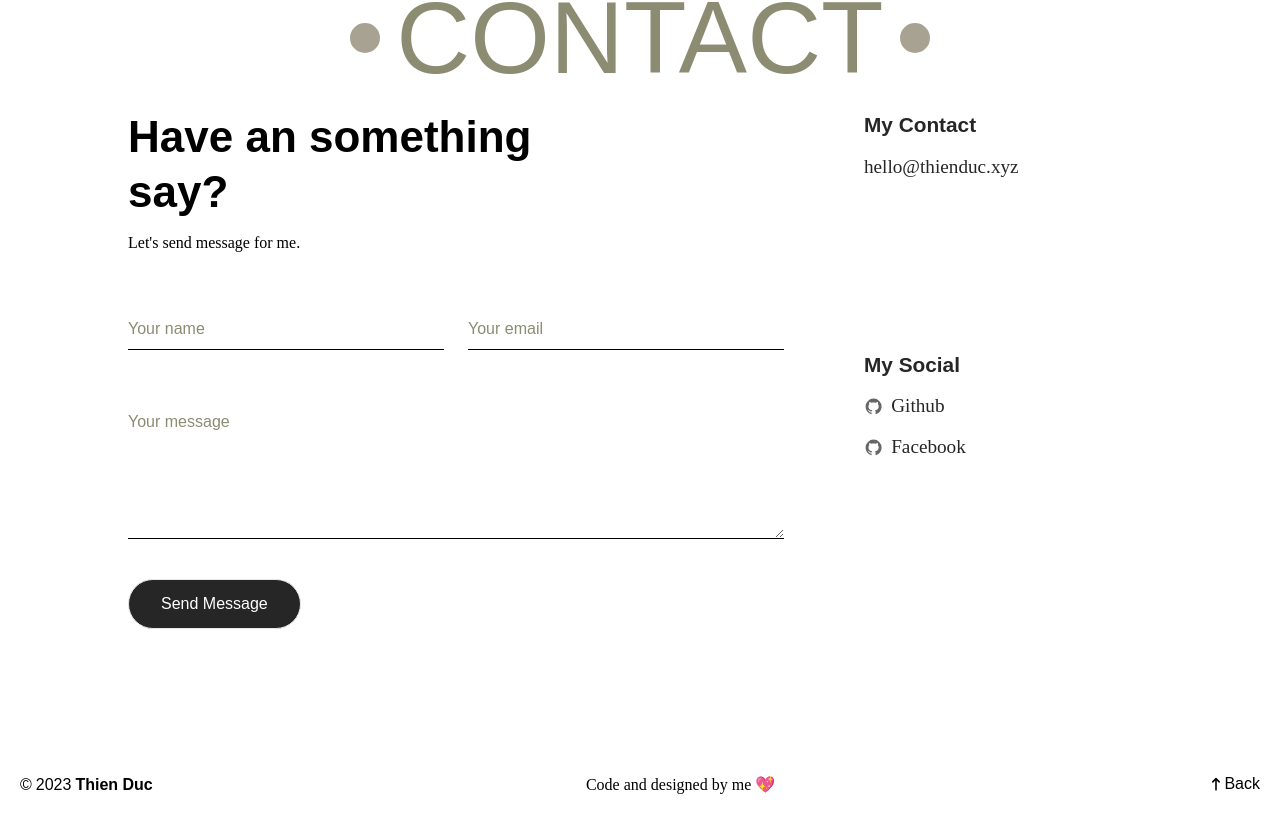
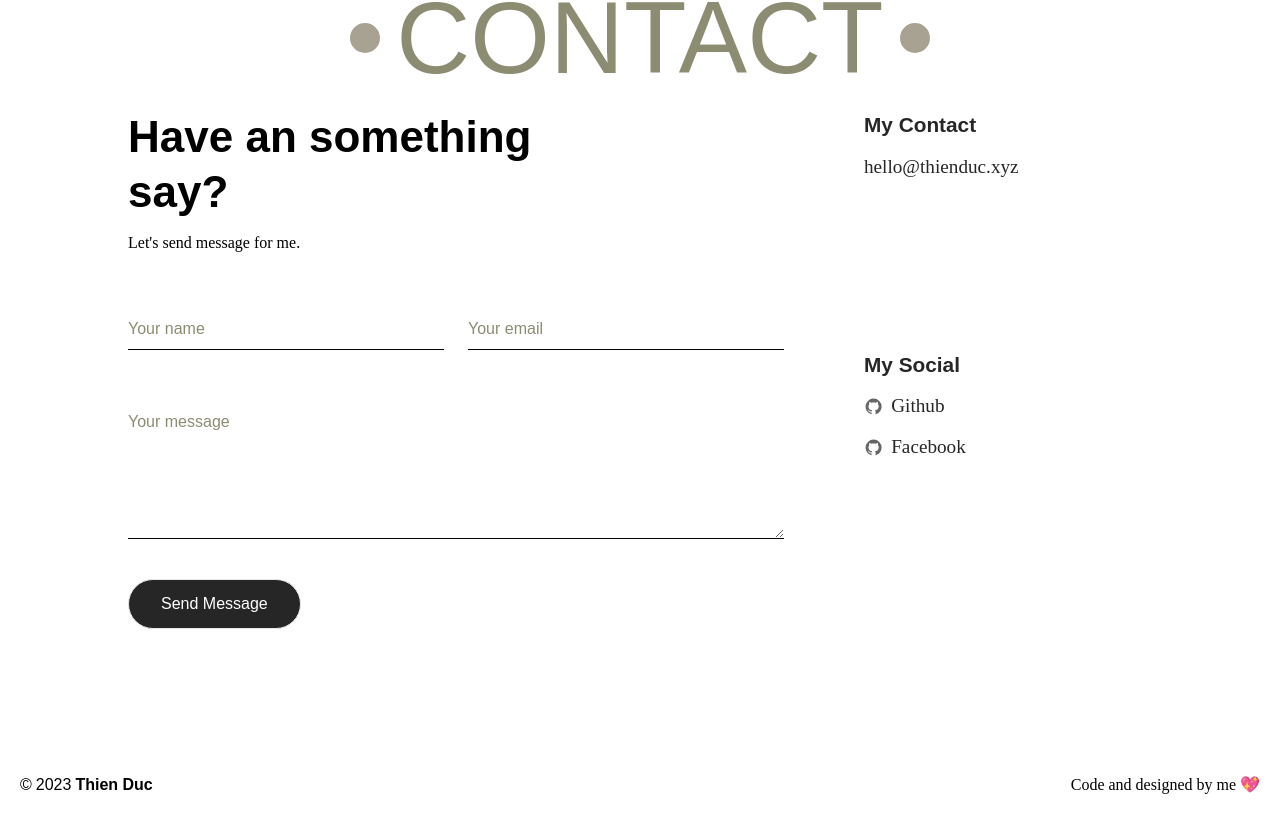
Before and after one commit to kind012/portfolio, a React (Vite) app: page / in a window 1280 px wide. Shown: the part 4779-5592 px from the top of the page. Built offline with nearby package versions, Linux system fonts and the light colour scheme; a web font is replaced by a local one.

Commit message:
update code

```diff
--- a/src/layout/footer.tsx
+++ b/src/layout/footer.tsx
@@ -33,6 +33,7 @@ const Footer = () => {
             Code and designed by me 💖
           </span>
         </div>
+        {backToTop && (
           <button
             onClick={scrollUp}
             className="flex items-center col-span-2 space-x-2 animate-bounce w-fit group 2xl:text-body-1"
@@ -40,6 +41,7 @@ const Footer = () => {
             <HiArrowNarrowUp />
             Back
           </button>
+        )}
       </div>
     </footer>
   );
```
Lines whose indentation alone changed are shown as unchanged.
